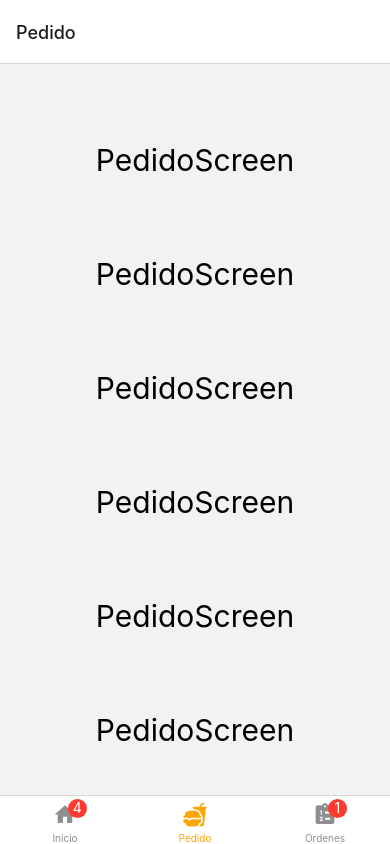
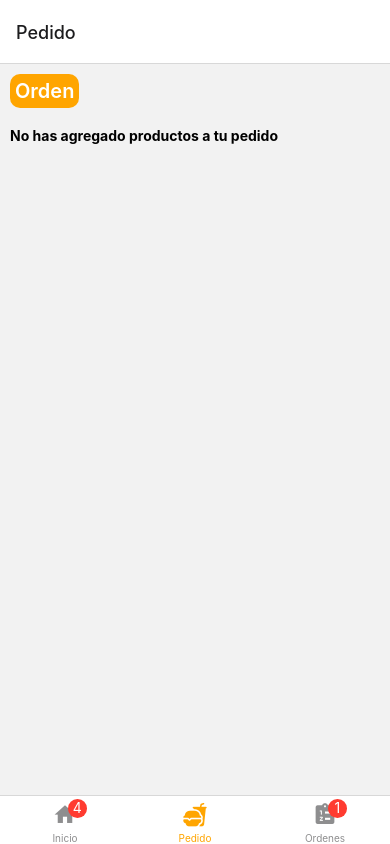
Before and after one commit to IvanVasquez289/Taqueria_ReactNative, a React Native app: screen /Pedido in a window 390 px wide. Built offline with nearby package versions, Linux system fonts and the light colour scheme.

Commit message:
First steps with PedidoScreen

```diff
--- /dev/null
+++ b/components/ProductoResumen.js
@@ -0,0 +1,71 @@
+import React from 'react'
+import { View, Text, Image, TouchableOpacity } from 'react-native'
+import { AntDesign } from '@expo/vector-icons';
+
+// Imagenes
+import taco from '../assets/img/taco_01.jpg'
+import hotdog from '../assets/img/hotdog_01.jpg'
+import bebida from '../assets/img/bebida_01.jpg'
+
+const ProductoResumen = ({producto}) => {
+  const {nombre,categoriaId,precio} = producto
+  return (
+    <View style={{
+        flexDirection:'row',
+        width:'100%',
+        alignItems:'center',
+        padding:10,
+        flex:1,
+        marginBottom:10,
+        backgroundColor:'#E6E6E9',
+        borderRadius:10
+    }}>
+      <View>
+        { categoriaId == 1 ? (
+                <View style={{padding:3, backgroundColor:'orange', borderRadius:10}}>
+                    <Image source={taco} style={{width:90 , height:90, borderRadius:10}}/>
+                </View>
+            ): categoriaId == 2 ? (
+                <View style={{padding:3, backgroundColor:'orange', borderRadius:10}}>
+                    <Image source={hotdog} style={{width:90 , height:90, borderRadius:10}}/>
+                </View>
+            ): (
+                <View style={{padding:3, backgroundColor:'orange', borderRadius:10}}>
+                    <Image source={bebida} style={{width:90 , height:90, borderRadius:10}}/>
+                </View>
+            )
+        }
+      </View>
+      <View style={{
+        width:'68%',
+        marginLeft:'3%',
+        // backgroundColor:'blue'
+      }}>
+        <Text style={{fontSize:20}}>{nombre}</Text>
+        <Text style={{fontWeight:'bold', fontSize:20}}>${precio}</Text>
+        <View style={{flexDirection:'row',alignItems:'center',justifyContent:'space-between'}}>
+            <View style={{
+                flexDirection:'row',
+                gap:15,
+                alignItems:'center',
+                marginVertical:'2%',
+
+            }}>
+                <TouchableOpacity>
+                    <AntDesign name="minuscircleo" size={24} color="black" />
+                </TouchableOpacity>
+                <Text style={{fontSize:25}}>1</Text>
+                <TouchableOpacity>
+                    <AntDesign name="pluscircleo" size={24} color="black" />
+                </TouchableOpacity>
+            </View>
+            <TouchableOpacity>
+                <AntDesign name="delete" size={24} color="red" />
+            </TouchableOpacity>
+        </View>
+      </View>
+    </View>
+  )
+}
+
+export default ProductoResumen
--- a/context/TaqueriaProvider.js
+++ b/context/TaqueriaProvider.js
@@ -46,7 +46,7 @@ const TaqueriaProvider = ({children}) => {
         }
         setProductoActual({})
 
-        console.log(pedido)
+        // console.log(pedido)
     }
 
     return (
--- a/screens/PedidoScreen.js
+++ b/screens/PedidoScreen.js
@@ -1,110 +1,37 @@
+import React from 'react'
 import { View, Text,ScrollView } from 'react-native'
-import React from 'react'
-
+import useTaqueria from '../hooks/useTaqueria'
+import ProductoResumen from '../components/ProductoResumen'
 const PedidoScreen = () => {
+  const {pedido} = useTaqueria()
+  console.log(pedido)
   return (
-    <ScrollView showsVerticalScrollIndicator={false}>
-
-      <View>
+    <ScrollView showsVerticalScrollIndicator={false} style={{flex:1}}>
+        <View style={{padding:10}}>
+        <View style={{
+            backgroundColor:'orange',
+            borderRadius:10,
+            alignSelf:'flex-start',
+            padding:5}}>
           <Text
             style={{
-                  fontSize:30,
-                  textAlign:'center',
-                  marginTop: '20%'
+              fontSize:20,
+              textAlign:'left',
+              fontWeight:'600',
+              color:'white'
             }}
           >
-          PedidoScreen
+            Orden
           </Text>
-          <Text
-              style={{
-                  fontSize:30,
-                  textAlign:'center',
-                  marginTop: '20%'
-              }}
-          >
-          PedidoScreen
-          </Text>
-          <Text
-              style={{
-                  fontSize:30,
-                  textAlign:'center',
-                  marginTop: '20%'
-              }}
-          >
-          PedidoScreen
-          </Text>
-          <Text
-              style={{
-                  fontSize:30,
-                  textAlign:'center',
-                  marginTop: '20%'
-              }}
-          >
-          PedidoScreen
-          </Text>
-          <Text
-              style={{
-                  fontSize:30,
-                  textAlign:'center',
-                  marginTop: '20%'
-              }}
-          >
-          PedidoScreen
-          </Text>
-          <Text
-              style={{
-                  fontSize:30,
-                  textAlign:'center',
-                  marginTop: '20%'
-              }}
-          >
-          PedidoScreen
-          </Text>
-          <Text
-              style={{
-                  fontSize:30,
-                  textAlign:'center',
-                  marginTop: '20%'
-              }}
-          >
-          PedidoScreen
-          </Text>
-          <Text
-              style={{
-                  fontSize:30,
-                  textAlign:'center',
-                  marginTop: '20%'
-              }}
-          >
-          PedidoScreen
-          </Text>
-          <Text
-              style={{
-                  fontSize:30,
-                  textAlign:'center',
-                  marginTop: '20%'
-              }}
-          >
-          PedidoScreen
-          </Text>
-          <Text
-              style={{
-                  fontSize:30,
-                  textAlign:'center',
-                  marginTop: '20%'
-              }}
-          >
-          PedidoScreen
-          </Text>
-          <Text
-              style={{
-                  fontSize:30,
-                  textAlign:'center',
-                  marginTop: '20%'
-              }}
-          >
-          PedidoScreen
-          </Text>
+        </View>
+
+        <View style={{width:'100%', marginTop:'5%'}}>
+          {pedido.length === 0 ? (
+            <Text style={{fontWeight:'bold'}}>No has agregado productos a tu pedido</Text>
+          ) : (
+              pedido?.map(producto => (<ProductoResumen key={producto.id} producto={producto}/>))
+          )}
+        </View>
       </View>
     </ScrollView>
   )
```
Lines whose indentation alone changed are shown as unchanged.
